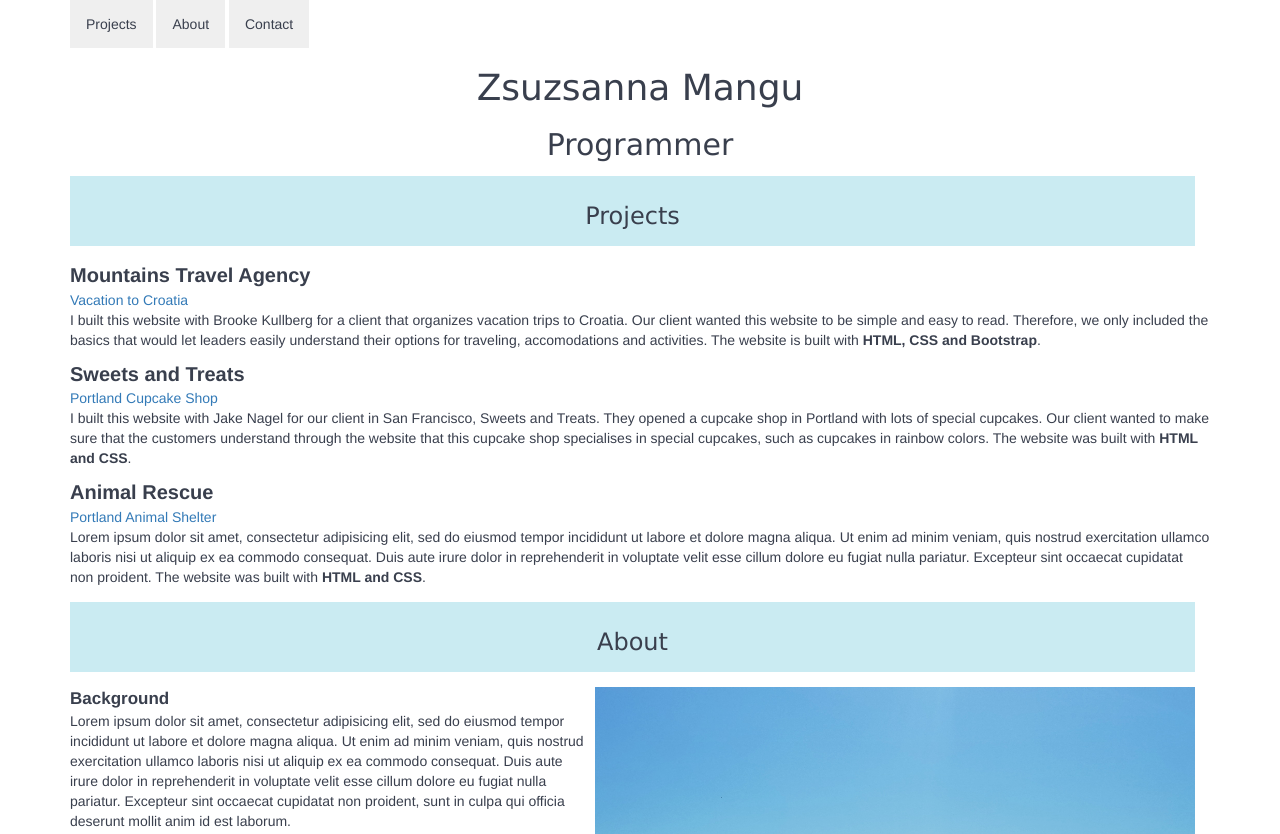
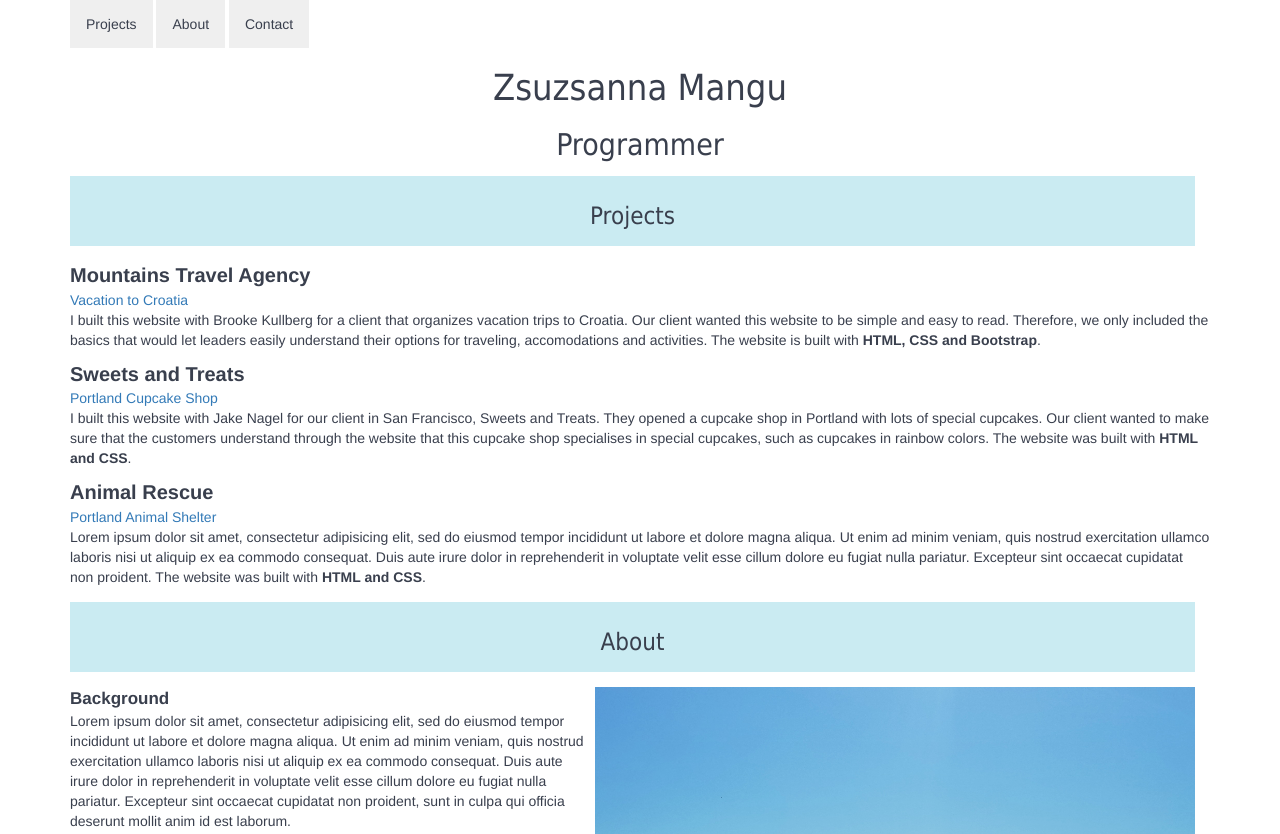
Before and after one commit to zsuzsannamangu/portfolio, a plain HTML site: page index.html in a window 1280 px wide. Shown: the top 834 px of the page. Drawn offline with Linux system fonts and the light colour scheme.

Commit message:
change colors and fonts

```diff
--- a/css/styles.css
+++ b/css/styles.css
@@ -3,17 +3,17 @@ body {
 }
 
 h1 {
-  font-family: Verdana, sans-serif;
+  font-family: Tahoma, sans-serif;
   text-align: center;
 }
 
 h2 {
-  font-family: Verdana, sans-serif;
+  font-family: Tahoma, sans-serif;
   text-align: center;
 }
 
 h3 {
-  font-family: Verdana, sans-serif;
+  font-family: Tahoma, sans-serif;
 }
 
 .projectlist li {
@@ -89,5 +89,8 @@ ol {
 
 .menu li a:hover {
   color: #ff3b3f;
+}
+
+a:hover {
   text-decoration: none;
 }
```
